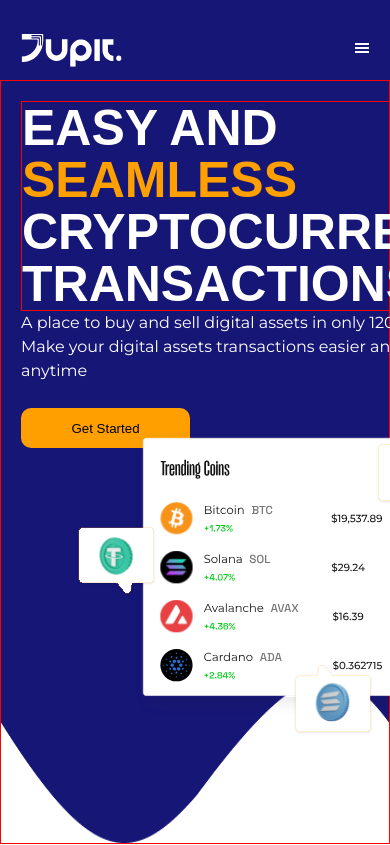
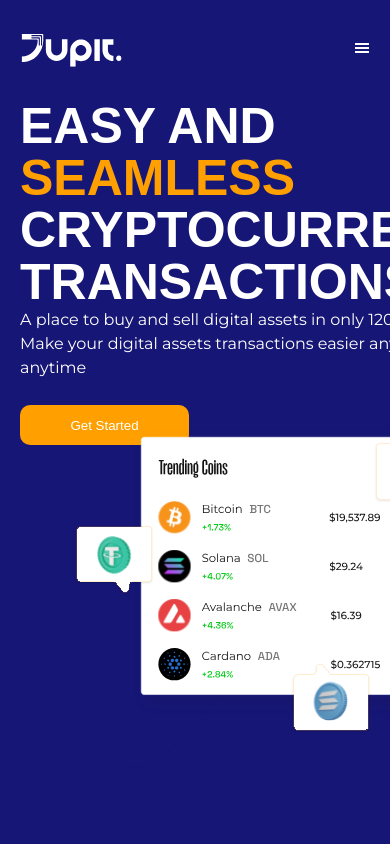
Before and after one commit to Dimex19/jupit, a React (Vite) app: page / in a window 390 px wide. Shown: the top 845 px of the page. Built offline with nearby package versions, Linux system fonts and the light colour scheme; a web font is replaced by a local one.

Commit message:
hero section responsiveness fixed

```diff
--- a/src/components/Hero.jsx
+++ b/src/components/Hero.jsx
@@ -10,7 +10,7 @@
         <HeroText>
             <h1>EASY AND <span>SEAMLESS</span> CRYPTOCURRENCY TRANSACTIONS</h1>
             <p>A place to buy and sell digital assets in only 120 seconds. Make your digital assets transactions easier anywhere  and anytime</p>
-            <Button text='Get Started' style={{marginTop: '25px', backgroundColor: '#FFA000', border: 'none', width:'169px', height:'40px', borderRadius: '10px'}}/>
+            <Button text='Get Started' style={{marginTop: '25px', backgroundColor: '#FFA000', border: 'none', width:'169px', height:'40px', borderRadius: '10px', color: '#fff'}}/>
 
         </HeroText>
         <img src={HeroImg} alt="" />
@@ -35,10 +35,12 @@
     align-items: center;
 
     @media (max-width:767px){
+        background-size: 100% 90%;
+        background-color: #161676;
         padding: 20px 20px;
         flex-direction: column;
         justify-content: flex-start;
-        border: 1px solid red;
+        /* border: 1px solid red; */
 
     }
 
@@ -58,7 +60,7 @@
         @media (max-width:450px){
             font-size: 50px;
             line-height: 52px;
-            border: 1px solid red;
+            /* border: 1px solid red; */
         }
     }
     img {
```
